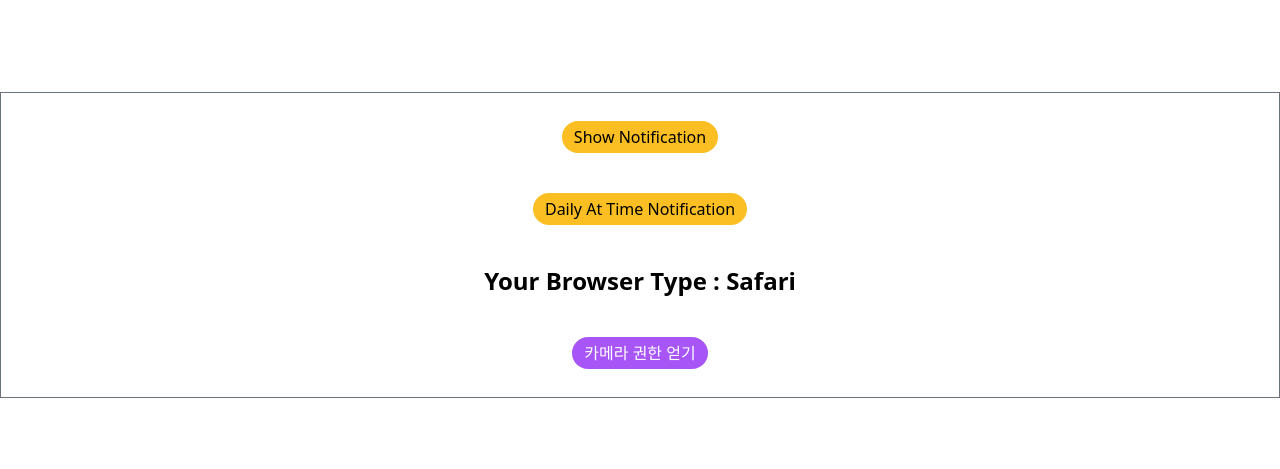
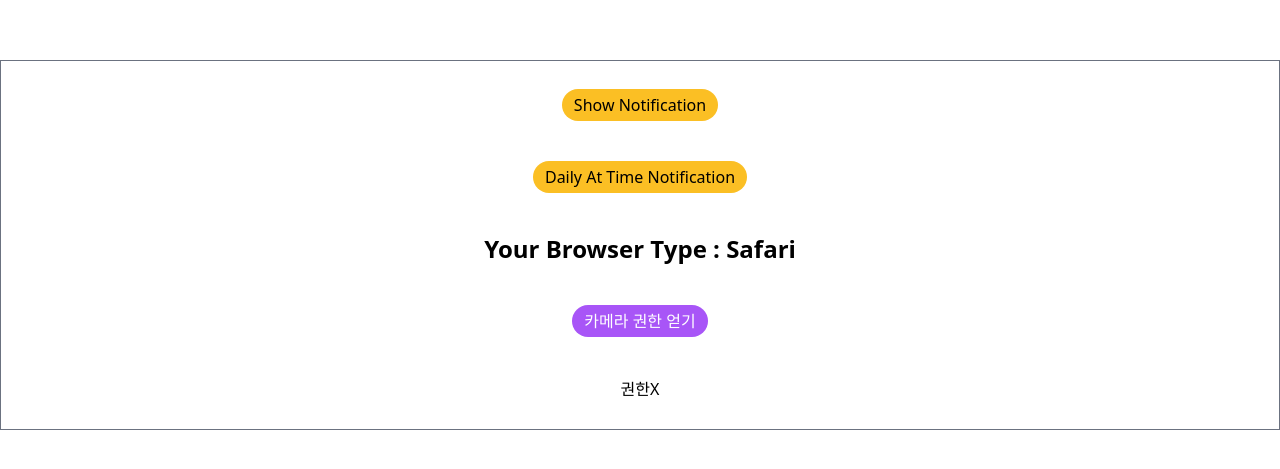
Before and after one commit to kohj1018/flutter-webview-notification-test, a Next.js app: page / in a window 1280 px wide. Shown: the part 115-584 px from the top of the page. Built offline with nearby package versions, Linux system fonts and the light colour scheme.

Commit message:
다시 수정

```diff
--- a/pages/index.tsx
+++ b/pages/index.tsx
@@ -55,6 +55,8 @@ const Home: NextPage = () => {
 
   function fromFlutter(responseText: string) {
     console.log(responseText)
+    // @ts-ignore
+    document.getElementById('permissionState').innerHTML = responseText
   }
 
   return (
@@ -83,6 +85,7 @@ const Home: NextPage = () => {
         >
           카메라 권한 얻기
         </button>
+        <p id="permissionState">권한X</p>
       </main>
     </div>
   )
```
